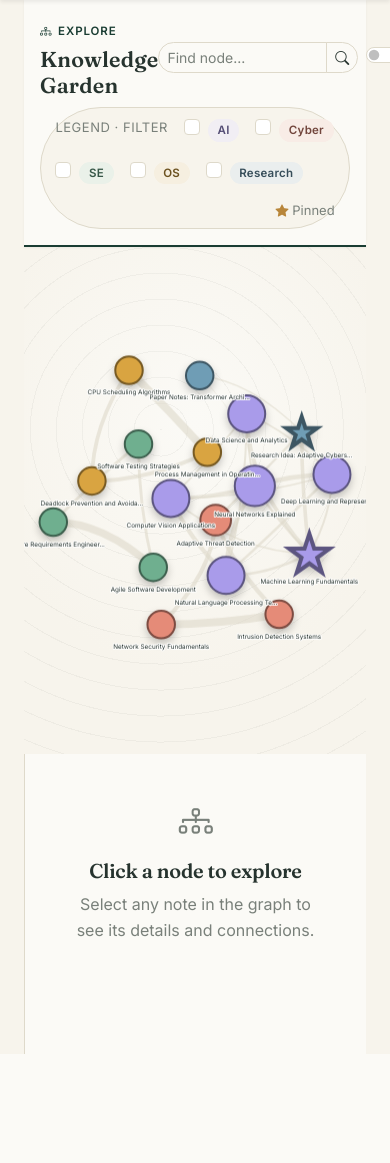
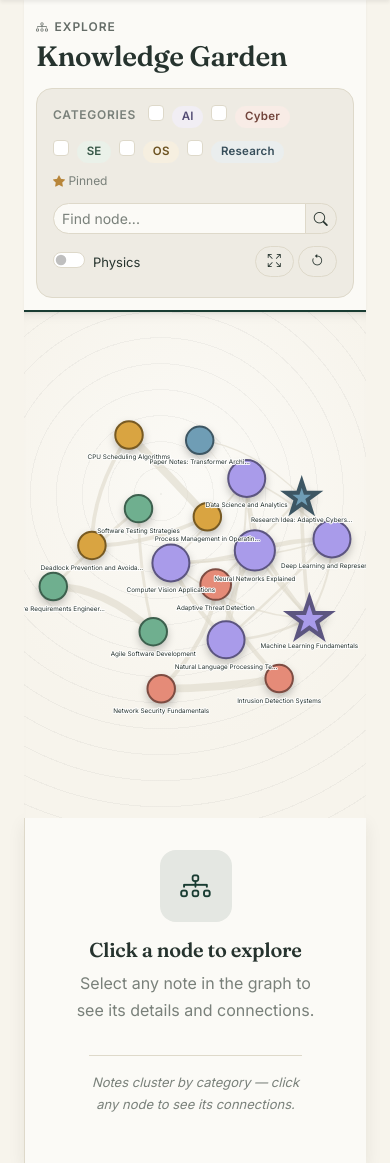
Before and after one commit to Adithya-ux-2006/Thought-garden, a Flask app: page /garden/ in a window 390 px wide; the page is wider, and only the part inside the window is pictured. Shown: the part 65-1228 px from the top of that part. Before the commit the page ends 1119 px from the top of that part, so only its background shows below. Run offline with Flask 3, Linux system fonts and the light colour scheme; a user stored in the database is signed in; data comes from the database, SQL or seed files in the repository; some libraries are stand-ins or nearby versions.

Commit message:
Layout, hierarchy, and typography pass on the Knowledge Garden page
Presentation and structure only, built on top of the palette pass -
no colors/tokens touched, no graph physics/data/event logic changed.

- Header: eyebrow recolored from brand green to muted --text-secondary
  so it stops competing with the H1; title given an explicit type
  scale instead of a bare default h4; real vertical rhythm added
  between the title and the toolbar below it.
- Control bar: the old two cramped header rows (legend text + 5
  checkboxes, then search/physics/fit/reset) replaced with one
  bordered toolbar card grouping category filters (left) and view
  controls (right). The existing checked-ring color-mix() rule is
  reused as-is - only the wrapping markup changed, so
  applyGardenCategoryFilters() needed zero changes.
- Note panel: empty state gets a real icon treatment (matching the
  app's existing stat-icon/feature-icon pattern) plus a hint line;
  populated state gets uppercase section labels and consistent
  spacing rhythm; panel now casts a shadow to read as its own surface.
- Fixed a real inconsistency along the way: the panel's category badge
  was hardcoded to bg-primary regardless of the note's actual
  category. Added a small category->class lookup in main.js so it now
  uses the same badge-category-* classes as the filter chips - the
  only JS change in this pass, and it only assigns a class.
- Canvas gets a subtle inset shadow so it reads as a contained tray
  rather than bare background bleeding under the toolbar - the
  flex/height/overflow layout that fills the viewport wasn't touched.
- Focus view header restyled for visual parity - no data logic
  touched.
- Responsive rules added for the new toolbar at tablet/phone widths.

Verified with Playwright against the live dev server, screenshots
actually opened and inspected: desktop/tablet/phone, light/dark,
empty and populated panel (real node click via vis-network's own
coordinate API), filter checked-ring state, focus view parity.
Confirmed panelCategory's className directly via DOM inspection, not
just visually. Search/physics/fit/reset re-exercised and unaffected.
Zero console errors across every combination tested. Full pytest
suite: 16 passed (no Python touched this pass).

Co-Authored-By: Claude Sonnet 5 <noreply@anthropic.com>

```diff
--- a/app/static/css/garden.css
+++ b/app/static/css/garden.css
@@ -32,12 +32,16 @@
     background:
         repeating-radial-gradient(circle at 40% 36%, rgba(35, 40, 31, 0.045) 0px, rgba(35, 40, 31, 0.045) 1px, transparent 1px, transparent 26px),
         radial-gradient(ellipse 80% 65% at 50% 34%, var(--bg-card), var(--bg-secondary) 78%);
+    /* Reads as a contained, sunken tray rather than bare page background -
+       a seam at the toolbar edge without adding a second full border. */
+    box-shadow: inset 0 10px 16px -14px rgba(0, 0, 0, 0.22);
 }
 
 [data-bs-theme="dark"] .garden-graph {
     background:
         repeating-radial-gradient(circle at 40% 36%, rgba(234, 230, 217, 0.05) 0px, rgba(234, 230, 217, 0.05) 1px, transparent 1px, transparent 26px),
         radial-gradient(ellipse 80% 65% at 50% 34%, var(--bg-card), var(--bg-secondary) 78%);
+    box-shadow: inset 0 10px 16px -14px rgba(0, 0, 0, 0.5);
 }
 
 /* ---------- header ---------- */
@@ -48,24 +52,115 @@
     background: var(--bg-card);
     border-bottom: 2px solid var(--primary-color) !important;
     box-shadow: var(--shadow-sm);
+    padding: var(--space-4) var(--space-4) var(--space-3);
 }
 
-.garden-header .page-eyebrow {
+/* Title block - its own zone, deliberately quiet on the eyebrow so the
+   title carries the hierarchy (the eyebrow used to be brand-colored and
+   competed with the H1 for attention). */
+.garden-title-block {
+    margin-bottom: var(--space-4);
+}
+
+.garden-header .garden-eyebrow {
     display: inline-flex;
     align-items: center;
     gap: 0.35rem;
-    color: var(--primary-color);
+    color: var(--text-secondary);
     font-weight: 600;
-    font-size: 0.72rem;
+    font-size: var(--fs-xs);
     letter-spacing: 0.08em;
     text-transform: uppercase;
+    margin-bottom: 0.2rem;
 }
 
-.garden-header h4 {
-    font-family: 'Fraunces', 'Georgia', serif;
+.garden-title {
+    font-family: var(--font-serif);
+    font-size: var(--fs-xl);
     font-weight: 600;
-    letter-spacing: 0.01em;
-    margin-top: 0.15rem;
+    line-height: 1.15;
+    letter-spacing: -0.01em;
+    color: var(--text-primary);
+    margin: 0;
+}
+
+/* ---------- toolbar: category filters + view controls, one unit ---------- */
+
+.garden-toolbar {
+    background: var(--bg-subtle);
+    border: 1px solid var(--border-color);
+    border-radius: var(--radius-lg);
+    padding: var(--space-3) var(--space-4);
+}
+
+.garden-toolbar-row {
+    display: flex;
+    align-items: center;
+    justify-content: space-between;
+    flex-wrap: wrap;
+    gap: var(--space-3);
+}
+
+.garden-toolbar-filters {
+    display: flex;
+    align-items: center;
+    flex-wrap: wrap;
+    gap: var(--space-2);
+}
+
+.garden-toolbar-label {
+    color: var(--text-muted);
+    font-size: var(--fs-xs);
+    font-weight: 600;
+    letter-spacing: 0.06em;
+    text-transform: uppercase;
+    margin-right: var(--space-1);
+}
+
+.garden-chip {
+    margin-bottom: 0;
+}
+
+.garden-chip .badge {
+    border-radius: 999px;
+    transition: box-shadow 0.2s ease, transform 0.2s ease;
+}
+
+.garden-category-filter:checked ~ .form-check-label .badge {
+    transform: scale(1.08);
+}
+
+.garden-pinned-indicator {
+    color: var(--text-muted);
+    font-size: var(--fs-xs);
+    margin-left: var(--space-2);
+    padding-left: var(--space-3);
+    border-left: 1px solid var(--border-color);
+}
+
+.garden-toolbar-controls {
+    display: flex;
+    align-items: center;
+    flex-wrap: wrap;
+    gap: var(--space-3);
+}
+
+.garden-search-group {
+    width: 190px;
+}
+
+.garden-physics-toggle {
+    margin-bottom: 0;
+    white-space: nowrap;
+}
+
+.garden-view-btns {
+    display: flex;
+    gap: var(--space-1);
+}
+
+.garden-search-feedback {
+    margin-top: var(--space-2);
 }
 
 .garden-header .btn-outline-secondary {
@@ -88,29 +183,6 @@
     border-radius: 0 999px 999px 0;
 }
 
-/* ---------- legend / category filter bar ---------- */
-
-.garden-legend-bar {
-    background: var(--bg-secondary);
-    border: 1px solid var(--border-color);
-    border-radius: 999px;
-    padding: 0.4rem 0.9rem;
-    width: fit-content;
-}
-
-.garden-legend-bar .form-check {
-    margin-bottom: 0;
-}
-
-.garden-legend-bar .badge {
-    border-radius: 999px;
-    transition: box-shadow 0.2s ease, transform 0.2s ease;
-}
-
-.garden-category-filter:checked ~ .form-check-label .badge {
-    transform: scale(1.08);
-}
-
 /* Category badges - deliberately their own classes, not Bootstrap's
    bg-primary/danger/success/warning/info: those utility colors are the
    app's real semantic tokens (alerts, validation, destructive actions)
@@ -122,6 +194,7 @@
 .badge-category-se       { background-color: var(--category-se-soft-bg) !important; color: var(--category-se-soft-text) !important; }
 .badge-category-os       { background-color: var(--category-os-soft-bg) !important; color: var(--category-os-soft-text) !important; }
 .badge-category-research { background-color: var(--category-research-soft-bg) !important; color: var(--category-research-soft-text) !important; }
+.badge-category-none     { background-color: var(--neutral-soft-bg) !important; color: var(--neutral-soft-text) !important; }
 
 .garden-category-filter:checked ~ .form-check-label .badge-category-ai       { box-shadow: 0 0 0 2px color-mix(in srgb, var(--category-ai) 45%, transparent); }
 .garden-category-filter:checked ~ .form-check-label .badge-category-cyber    { box-shadow: 0 0 0 2px color-mix(in srgb, var(--category-cyber) 45%, transparent); }
@@ -134,6 +207,7 @@
 .note-panel {
     background: var(--bg-card);
     border-left: 1px solid var(--border-color);
+    box-shadow: var(--shadow-md);
     height: 100%;
     overflow-y: auto;
 }
@@ -142,9 +216,77 @@
     height: 100%;
 }
 
+/* ---------- empty state ---------- */
+
+.panel-placeholder {
+    display: flex;
+    flex-direction: column;
+    align-items: center;
+    justify-content: center;
+    padding: var(--space-6) var(--space-5);
+}
+
+.panel-placeholder-icon {
+    width: 4.5rem;
+    height: 4.5rem;
+    border-radius: var(--radius-lg);
+    background: var(--primary-soft-bg);
+    color: var(--primary-soft-text);
+    display: flex;
+    align-items: center;
+    justify-content: center;
+    font-size: 1.9rem;
+    margin-bottom: var(--space-4);
+}
+
+.panel-placeholder h5 {
+    font-family: var(--font-serif);
+    font-weight: 600;
+    margin-bottom: var(--space-2);
+}
+
+.panel-placeholder p {
+    max-width: 26ch;
+    margin-inline: auto;
+}
+
+.panel-placeholder-hint {
+    margin-top: var(--space-4);
+    padding-top: var(--space-4);
+    border-top: 1px solid var(--border-color);
+    font-style: italic;
+}
+
+/* ---------- populated state ---------- */
+
 .note-panel #panelTitle {
-    font-family: 'Fraunces', 'Georgia', serif;
+    font-family: var(--font-serif);
     font-weight: 600;
+    line-height: 1.25;
+}
+
+.panel-meta {
+    display: flex;
+    align-items: center;
+    gap: var(--space-2);
+    margin-top: var(--space-2);
+}
+
+.panel-section + .panel-section {
+    margin-top: var(--space-4);
+}
+
+.panel-section-label {
+    color: var(--text-muted);
+    font-size: var(--fs-xs);
+    font-weight: 600;
+    letter-spacing: 0.06em;
+    text-transform: uppercase;
+    margin-bottom: var(--space-2);
+}
+
+#panelTags .badge {
+    border-radius: 999px;
 }
 
 #panelConnections .connection-item {
@@ -155,6 +297,10 @@
     margin-bottom: 0.5rem;
     cursor: pointer;
     transition: transform 0.2s ease, box-shadow 0.2s ease, background 0.2s ease;
+}
+
+#panelConnections .connection-item:last-child {
+    margin-bottom: 0;
 }
 
 #panelConnections .connection-item:hover {
@@ -192,4 +338,33 @@
         height: auto;
         min-height: 300px;
     }
+
+    .garden-header {
+        padding: var(--space-3);
+    }
+
+    .garden-toolbar-row {
+        flex-direction: column;
+        align-items: stretch;
+    }
+
+    .garden-toolbar-filters {
+        justify-content: flex-start;
+    }
+
+    .garden-pinned-indicator {
+        margin-left: 0;
+        padding-left: 0;
+        border-left: none;
+        width: 100%;
+    }
+
+    .garden-toolbar-controls {
+        justify-content: space-between;
+    }
+
+    .garden-search-group {
+        width: 100%;
+        flex: 1 1 auto;
+    }
 }
--- a/app/static/js/main.js
+++ b/app/static/js/main.js
@@ -38,6 +38,19 @@ function gardenLabelFont() {
         strokeWidth: 4,
         strokeColor: dark ? 'rgba(12, 12, 15, 0.85)' : 'rgba(255, 255, 255, 0.92)'
     };
+}
+
+const GARDEN_CATEGORY_BADGE_CLASS = {
+    'AI': 'badge-category-ai',
+    'Artificial Intelligence': 'badge-category-ai',
+    'Cybersecurity': 'badge-category-cyber',
+    'Software Engineering': 'badge-category-se',
+    'Operating Systems': 'badge-category-os',
+    'Research': 'badge-category-research'
+};
+
+function gardenCategoryBadgeClass(category) {
+    return GARDEN_CATEGORY_BADGE_CLASS[category] || 'badge-category-none';
 }
 
 function hexToRgba(hex, alpha) {
@@ -251,7 +264,9 @@ function showNotePanel(nodeId) {
             panelContent.classList.remove('d-none');
 
             document.getElementById('panelTitle').textContent = note.title;
-            document.getElementById('panelCategory').textContent = note.category || 'Uncategorized';
+            const panelCategory = document.getElementById('panelCategory');
+            panelCategory.textContent = note.category || 'Uncategorized';
+            panelCategory.className = 'badge ' + gardenCategoryBadgeClass(note.category);
             document.getElementById('panelDate').textContent = new Date(note.created_at).toLocaleDateString();
             document.getElementById('panelPreview').textContent = note.content.substring(0, 200) + (note.content.length > 200 ? '...' : '');
 
--- a/app/templates/garden/index.html
+++ b/app/templates/garden/index.html
@@ -10,65 +10,71 @@
 <div class="container-fluid garden-container">
     <div class="row g-0">
         <div class="col-lg-9">
-            <div class="garden-header p-3">
-                <div class="d-flex justify-content-between align-items-center">
-                    <div>
-                        <span class="page-eyebrow"><i class="bi bi-diagram-3"></i>Explore</span>
-                        <h4 class="mb-0">Knowledge Garden</h4>
+            <div class="garden-header">
+                <div class="garden-title-block">
+                    <span class="page-eyebrow garden-eyebrow"><i class="bi bi-diagram-3"></i>Explore</span>
+                    <h2 class="garden-title">Knowledge Garden</h2>
                 </div>
-                    <div class="d-flex gap-2 align-items-center">
-                        <div class="input-group input-group-sm" style="width: 200px;">
+
+                <div class="garden-toolbar">
+                    <div class="garden-toolbar-row">
+                        <div class="garden-toolbar-filters">
+                            <span class="garden-toolbar-label">Categories</span>
+                            <div class="form-check garden-chip">
+                                <input class="form-check-input garden-category-filter" type="checkbox" id="filterPhysics" value="AI">
+                                <label class="form-check-label small" for="filterPhysics">
+                                    <span class="badge badge-category-ai">AI</span>
+                                </label>
+                            </div>
+                            <div class="form-check garden-chip">
+                                <input class="form-check-input garden-category-filter" type="checkbox" id="filterCyber" value="Cybersecurity">
+                                <label class="form-check-label small" for="filterCyber">
+                                    <span class="badge badge-category-cyber">Cyber</span>
+                                </label>
+                            </div>
+                            <div class="form-check garden-chip">
+                                <input class="form-check-input garden-category-filter" type="checkbox" id="filterSE" value="Software Engineering">
+                                <label class="form-check-label small" for="filterSE">
+                                    <span class="badge badge-category-se">SE</span>
+                                </label>
+                            </div>
+                            <div class="form-check garden-chip">
+                                <input class="form-check-input garden-category-filter" type="checkbox" id="filterOS" value="Operating Systems">
+                                <label class="form-check-label small" for="filterOS">
+                                    <span class="badge badge-category-os">OS</span>
+                                </label>
+                            </div>
+                            <div class="form-check garden-chip">
+                                <input class="form-check-input garden-category-filter" type="checkbox" id="filterResearch" value="Research">
+                                <label class="form-check-label small" for="filterResearch">
+                                    <span class="badge badge-category-research">Research</span>
+                                </label>
+                            </div>
+                            <span class="garden-pinned-indicator"><i class="bi bi-star-fill" style="color: var(--warning-color);"></i> Pinned</span>
+                        </div>
+
+                        <div class="garden-toolbar-controls">
+                            <div class="input-group input-group-sm garden-search-group">
                                 <input type="text" class="form-control" id="searchNode" placeholder="Find node...">
                                 <button class="btn btn-outline-secondary" type="button" onclick="searchNode()">
                                     <i class="bi bi-search"></i>
                                 </button>
                             </div>
-                        <div class="form-check form-switch">
+                            <div class="form-check form-switch garden-physics-toggle">
                                 <input class="form-check-input" type="checkbox" id="physicsToggle" checked>
                                 <label class="form-check-label small" for="physicsToggle">Physics</label>
                             </div>
-                        <button class="btn btn-sm btn-outline-secondary" onclick="fitGraph()">
+                            <div class="garden-view-btns">
+                                <button class="btn btn-sm btn-outline-secondary" onclick="fitGraph()" title="Fit to view">
                                     <i class="bi bi-arrows-fullscreen"></i>
                                 </button>
-                        <button class="btn btn-sm btn-outline-secondary" onclick="resetView()">
+                                <button class="btn btn-sm btn-outline-secondary" onclick="resetView()" title="Reset view">
                                     <i class="bi bi-arrow-counterclockwise"></i>
                                 </button>
                             </div>
                         </div>
-                <div id="searchFeedback" class="small text-muted mt-1"></div>
-                <div class="garden-legend-bar d-flex align-items-center gap-3 mt-2 flex-wrap">
-                    <span class="text-muted small text-uppercase" style="letter-spacing: 0.04em;">Legend &middot; filter</span>
-                    <div class="form-check">
-                        <input class="form-check-input garden-category-filter" type="checkbox" id="filterPhysics" value="AI">
-                        <label class="form-check-label small" for="filterPhysics">
-                            <span class="badge badge-category-ai">AI</span>
-                        </label>
                     </div>
-                    <div class="form-check">
-                        <input class="form-check-input garden-category-filter" type="checkbox" id="filterCyber" value="Cybersecurity">
-                        <label class="form-check-label small" for="filterCyber">
-                            <span class="badge badge-category-cyber">Cyber</span>
-                        </label>
-                    </div>
-                    <div class="form-check">
-                        <input class="form-check-input garden-category-filter" type="checkbox" id="filterSE" value="Software Engineering">
-                        <label class="form-check-label small" for="filterSE">
-                            <span class="badge badge-category-se">SE</span>
-                        </label>
-                    </div>
-                    <div class="form-check">
-                        <input class="form-check-input garden-category-filter" type="checkbox" id="filterOS" value="Operating Systems">
-                        <label class="form-check-label small" for="filterOS">
-                            <span class="badge badge-category-os">OS</span>
-                        </label>
-                    </div>
-                    <div class="form-check">
-                        <input class="form-check-input garden-category-filter" type="checkbox" id="filterResearch" value="Research">
-                        <label class="form-check-label small" for="filterResearch">
-                            <span class="badge badge-category-research">Research</span>
-                        </label>
-                    </div>
-                    <span class="text-muted small ms-auto"><i class="bi bi-star-fill" style="color: var(--warning-color);"></i> Pinned</span>
+                    <div id="searchFeedback" class="small text-muted garden-search-feedback"></div>
                 </div>
             </div>
             <div id="gardenGraph" class="garden-graph"></div>
@@ -76,10 +82,13 @@
 
         <div class="col-lg-3">
             <div class="note-panel h-100" id="notePanel">
-                <div class="panel-placeholder text-center p-5">
-                    <i class="bi bi-diagram-3 display-4 text-muted"></i>
-                    <h5 class="mt-3">Click a node to explore</h5>
+                <div class="panel-placeholder text-center">
+                    <div class="panel-placeholder-icon">
+                        <i class="bi bi-diagram-3"></i>
+                    </div>
+                    <h5>Click a node to explore</h5>
                     <p class="text-muted">Select any note in the graph to see its details and connections.</p>
+                    <p class="panel-placeholder-hint text-muted small">Notes cluster by category — click any node to see its connections.</p>
                 </div>
 
                 <div class="panel-content d-none" id="panelContent">
@@ -90,22 +99,22 @@
                                 <i class="bi bi-x-lg"></i>
                             </button>
                         </div>
-                        <div class="mt-2">
-                            <span class="badge bg-primary" id="panelCategory"></span>
-                            <span class="badge bg-secondary ms-1" id="panelDate"></span>
+                        <div class="panel-meta">
+                            <span class="badge" id="panelCategory"></span>
+                            <span class="badge bg-secondary" id="panelDate"></span>
                         </div>
                     </div>
                     <div class="panel-body p-3">
-                        <div class="mb-3">
-                            <h6>Preview</h6>
+                        <div class="panel-section">
+                            <h6 class="panel-section-label">Preview</h6>
                             <p class="text-muted small" id="panelPreview"></p>
                         </div>
-                        <div class="mb-3">
-                            <h6>Tags</h6>
+                        <div class="panel-section">
+                            <h6 class="panel-section-label">Tags</h6>
                             <div id="panelTags"></div>
                         </div>
-                        <div class="mb-3">
-                            <h6>Connections</h6>
+                        <div class="panel-section">
+                            <h6 class="panel-section-label">Connections</h6>
                             <div id="panelConnections"></div>
                         </div>
                     </div>
```
Also changed, not shown: CLAUDE.md (+11 -0 lines), app/templates/garden/focus.html (+5 -5 lines). Lines whose indentation alone changed are shown as unchanged.
